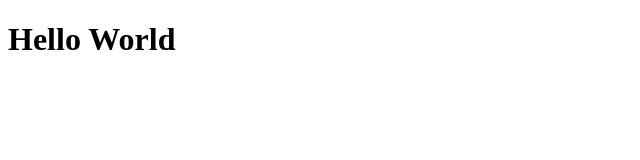
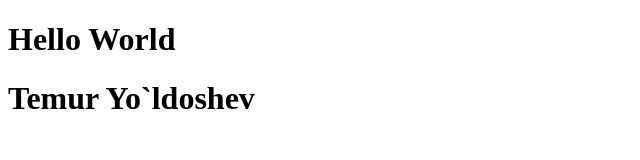
Before and after one commit to Tamurbek/testgithub, a plain HTML site: page index.html in a window 1280 px wide. Shown: the whole page, without its empty margins (0-640 px from the left). Drawn offline with Linux system fonts and the light colour scheme.

Commit message:
faylga yozildi

```diff
--- a/index.html
+++ b/index.html
@@ -8,5 +8,6 @@
 </head>
 <body>
     <h1>Hello World</h1>
+    <h1>Temur Yo`ldoshev</h1>
 </body>
 </html>
```
